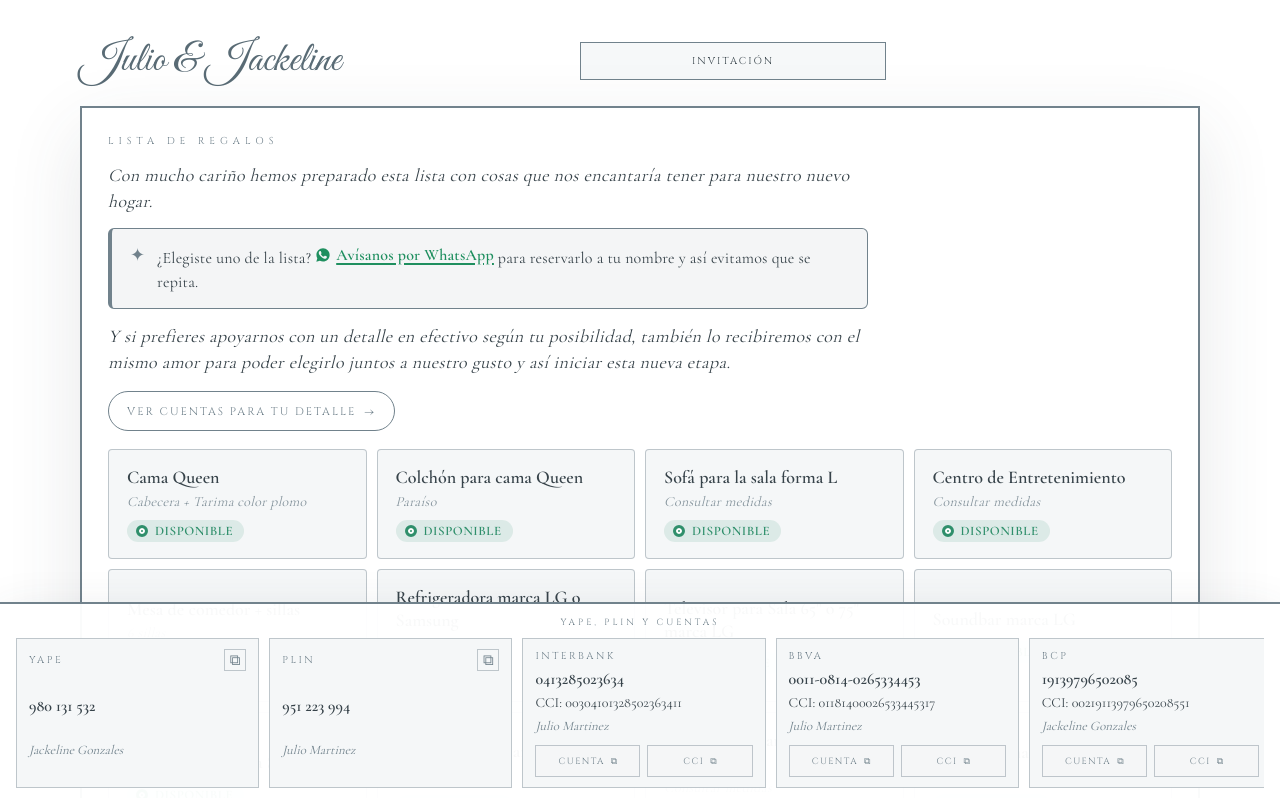
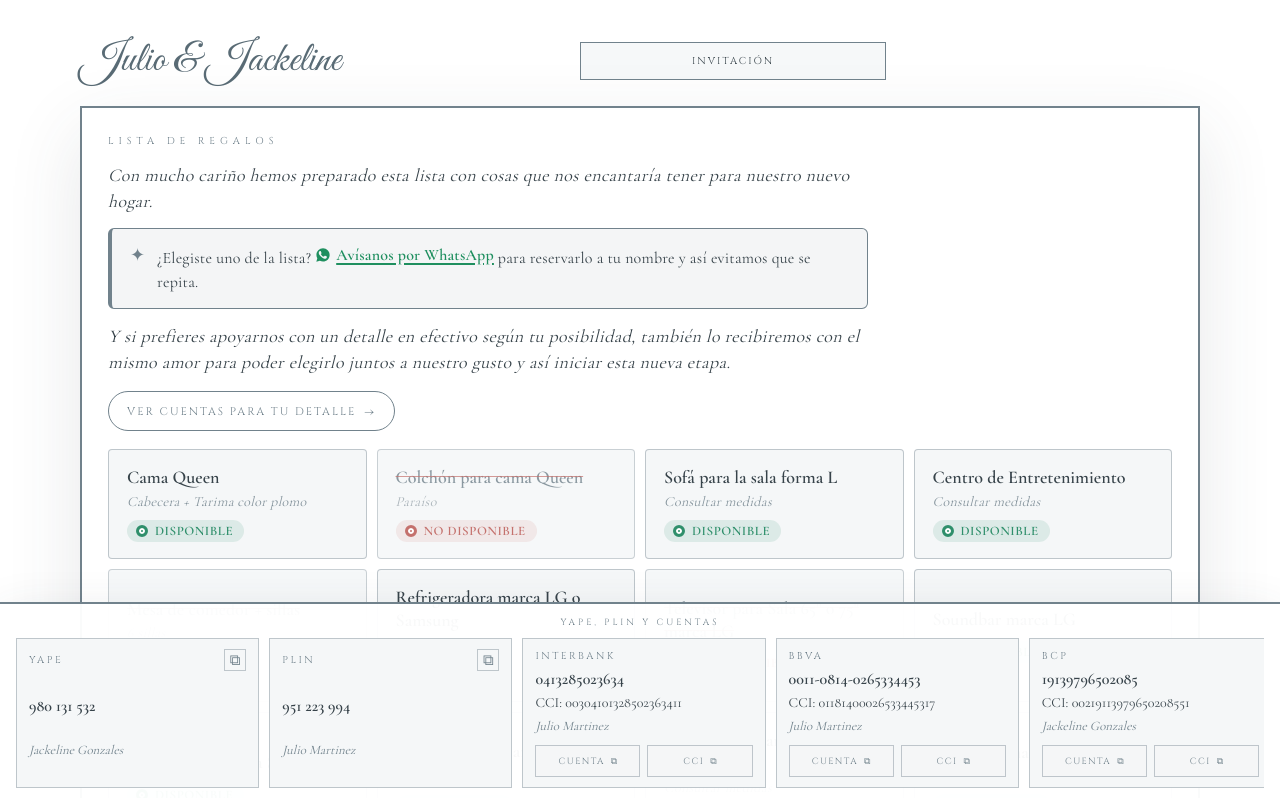
Before and after one commit to ddvloayza/matriapp, a Next.js app: page /regalos in a window 1280 px wide. Shown: the top 798 px of the page. Built offline with nearby package versions, Linux system fonts and the light colour scheme.

Commit message:
Marcar 6 regalos como ya obsequiados

```diff
--- a/app/gifts.ts
+++ b/app/gifts.ts
@@ -9,16 +9,16 @@ export type Gift = {
 
 export const gifts: Gift[] = [
   { name: "Cama Queen", detail: "Cabecera + Tarima color plomo", taken: false },
-  { name: "Colchón para cama Queen", detail: "Paraíso", taken: false },
+  { name: "Colchón para cama Queen", detail: "Paraíso", taken: true },
   { name: "Sofá para la sala forma L", detail: "Consultar medidas", taken: false },
   { name: "Centro de Entretenimiento", detail: "Consultar medidas", taken: false },
-  { name: "Mesa de comedor + sillas", detail: "6 sillas", taken: false },
+  { name: "Mesa de comedor + sillas", detail: "6 sillas", taken: true },
   {
     name: "Refrigeradora marca LG o Samsung",
     detail: "Consultar medidas",
     taken: false
   },
-  { name: 'Televisor para Sala 65" o 75" marca LG', taken: false },
+  { name: 'Televisor para Sala 65" o 75" marca LG', taken: true },
   { name: "Soundbar marca LG", taken: false },
   { name: "Terma a Gas marca Sole", taken: false },
   { name: "Olla a presión marca Record o Oster", taken: false },
@@ -29,8 +29,8 @@ export const gifts: Gift[] = [
   },
   { name: "Licuadora marca Oster", detail: "Vaso de vidrio", taken: false },
   { name: "Cafetera + Waflera + Hervidor eléctrico", taken: false },
-  { name: "Freidora de aire marca Oster o Imaco", taken: false },
-  { name: "Juego de ollas Tramontina", taken: false },
+  { name: "Freidora de aire marca Oster o Imaco", taken: true },
+  { name: "Juego de ollas Tramontina", taken: true },
   { name: "Juego de Sartenes de Teflón", taken: false },
   { name: "Ventilador + Aspiradora", taken: false },
   { name: "Arrocera 3 Kg + Batidora", taken: false },
@@ -39,7 +39,7 @@ export const gifts: Gift[] = [
   { name: "Juego de Cuchillos de Acero Inoxidable marca Tramontina", taken: false },
   { name: "Juego de Cubiertos marca Tramontina", taken: false },
   { name: "Toallas", detail: "Set completo · Colores claros", taken: false },
-  { name: "Juego de Copas para vino y champán", taken: false },
+  { name: "Juego de Copas para vino y champán", taken: true },
   {
     name: "Organizadores de Bambú",
     detail: "Para clóset, baño y dormitorio",
```
